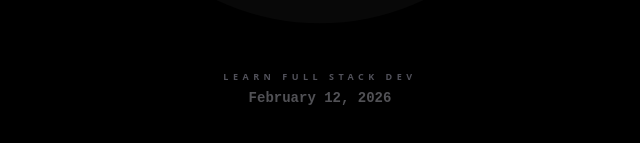
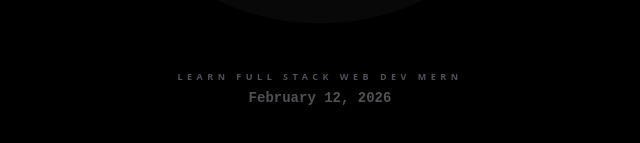
Before and after one commit to lab1207/the-end-date, a React (Vite) app: page / in a window 1280 px wide. Shown: the part 583-726 px from the top of the page, without its empty margins (320-960 px from the left). Built offline with nearby package versions, Linux system fonts and the light colour scheme.

Commit message:
Update App.tsx

```diff
--- a/App.tsx
+++ b/App.tsx
@@ -44,7 +44,7 @@ const App: React.FC = () => {
         </div>
 
         <div className="mt-8 text-center space-y-1">
-           <div className="text-zinc-600 text-[9px] font-black uppercase tracking-[0.5em]">Learn Full Stack Dev</div>
+           <div className="text-zinc-600 text-[9px] font-black uppercase tracking-[0.5em]">Learn Full Stack Web Dev MERN</div>
            <div className="text-zinc-400 font-bold mono text-sm opacity-50">
              {new Date(config.endDate).toLocaleDateString(undefined, { dateStyle: 'long' })}
            </div>
```
